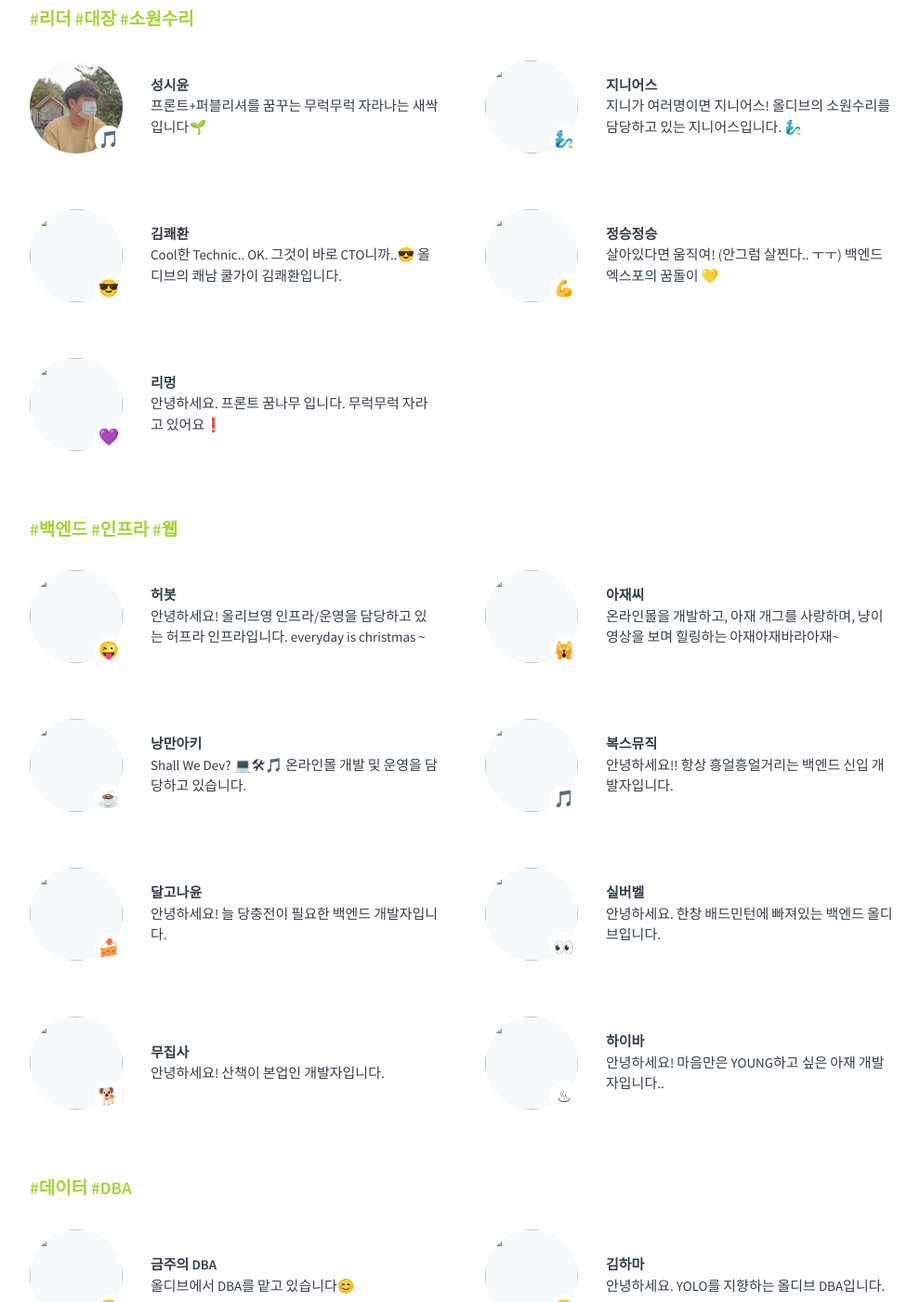
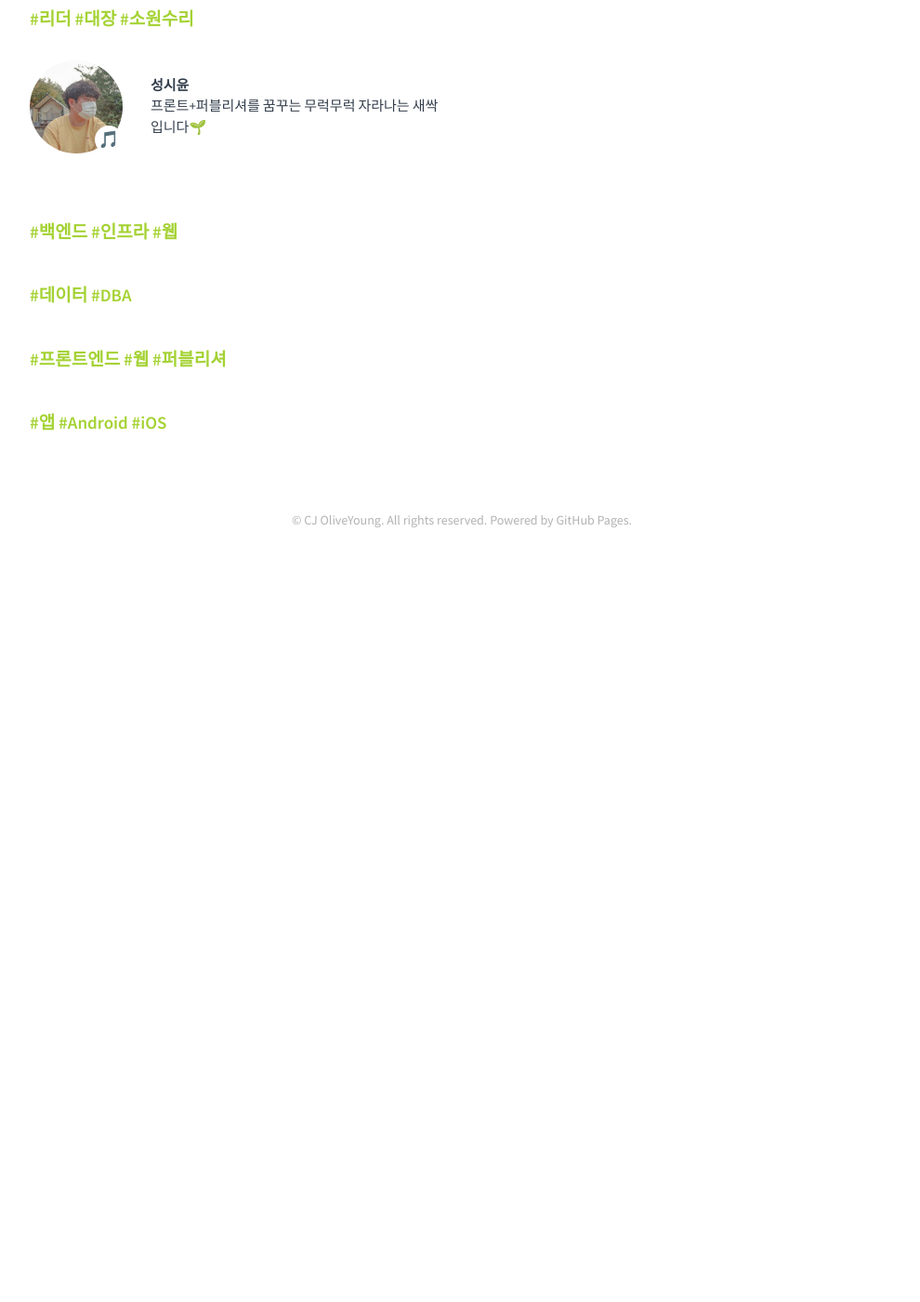
Before and after one commit to devSeeyoon/devseeyoon.github.io, a Jekyll site: the page built from about/index.md, in a window 1280 px wide and 1400 px high, scrolled down 1447 px. Shown: the whole window at 93% size, without its empty margins (143-1133 px from the left). Built offline with Jekyll 4.4.1, drawn with Linux system fonts in a browser that asks for light colours; after the commit the page ends 2047 px from its top, so only the background shows below that; some of the changed text lies outside the part shown.

Commit message:
남의꺼 삭제 4

```diff
--- a/_data/members.yml
+++ b/_data/members.yml
@@ -7,151 +7,7 @@
 ## comment: 한줄설명
 ## group: 소속 [leader | backend | data | frontend | app]
 
-- id: 834588
-  name: 개발요정
-  emoji: 🧚‍♀️
-  comment: 모바일 앱 개발 및 팀 내 활력소를 담당하고 있는 개발요정입니다. 잘 부탁드립니다!
-  group: app
 
-- id: 834631
-  name: 주리랑
-  emoji: 🐯
-  comment: 안녕하세요! 올디브에서 온라인몰 전시/상품을 담당하고 있는 새싹 개발자입니다.
-  group: frontend
-
-- id: 831341
-  name: 허봇
-  emoji: 😜
-  comment: 안녕하세요! 올리브영 인프라/운영을 담당하고 있는 허프라 인프라입니다. everyday is christmas ~
-  group: backend
-
-- id: 834560
-  name: 칼퇴요정
-  emoji: ⌚
-  comment: 안녕하세요!! 온라인몰 개발을 맡고 있습니다! 퇴근시간 되면 사라집니다.
-  group: backend
-  drop: true
-
-- id: 834561
-  name: 피로그래머
-  emoji: 🧟‍
-  comment: 늘 피곤한 상태의 개발자입니다. 10년째 묵직함이 있는 개발자를 꿈 꾸고 있습니다.
-  group: backend
-  drop: true
-
-- id: 834765
-  name: 개발새발자
-  emoji: 🐶
-  comment: 개발새발 코딩하며 성장하려고 하는 프론트엔드 개발자입니다. 만반잘부~👋
-  group: frontend
-
-- id: 834770
-  name: 낭만아키
-  emoji: ☕
-  comment: Shall We Dev? 💻🛠🎵 온라인몰 개발 및 운영을 담당하고 있습니다.
-  group: backend
-
-- id: 834726
-  emoji: 🙀
-  name: 아재씨
-  comment: 온라인몰을 개발하고, 아재 개그를 사랑하며, 냥이 영상을 보며 힐링하는 아재아재바라아재~
-  group: backend
-
-- id : 834840
-  emoji : 💪
-  name : 의지수
-  comment : 의지로 앱개발을 하고있습니다 :)
-  group: app
-
-- id: 834837
-  emoji: 😻
-  name: 홍시홍
-  comment: 치즈냥이 홍시님의 집사를 맡고있는 신입 프론트엔드 개발자입니다.🐣
-  group: frontend
-
-- id: 834838
-  emoji: 🎵
-  name: 복스뮤직
-  comment: 안녕하세요!! 항상 흥얼흥얼거리는 백엔드 신입 개발자입니다.
-  group: backend
-
-- id: 834836
-  emoji: 💍
-  name: 럭셔Lee
-  comment: 안녕하세요~! 럭셔리한 삶을 지향하는 iOS 신입 개발자입니다.
-  group: app
-
-- id: 834865
-  emoji: 😍
-  name: 금주의 DBA
-  comment: 올디브에서 DBA를 맡고 있습니다😊
-  group: data
-
-- id: 834893
-  emoji: 🍰
-  name: 달고나윤
-  comment: 안녕하세요! 늘 당충전이 필요한 백엔드 개발자입니다.
-  group: backend
-
-- id: 834898
-  emoji: 🔥
-  name: 혜밍웨이
-  comment: 안녕하세요. 올디브의 iOS 개발자입니다. 부업은 불주먹 송편이 집사에요. 🔥
-  group: app
-
-- id: 834907
-  emoji: 🕷
-  name: 마블리셔
-  comment: Marvel Cinematic Universe 영화를 사랑하는 퍼블리셔입니다.
-  group: frontend
-
-- id: 834910
-  emoji: 😀
-  name: 김하마
-  comment: 안녕하세요. YOLO를 지향하는 올디브 DBA입니다.
-  group: data
-
-- id : 834986
-  emoji : 👀
-  name : 실버벨
-  comment : 안녕하세요. 한창 배드민턴에 빠져있는 백엔드 올디브입니다.
-  group : backend
-
-- id: 834987
-  emoji: 💜
-  name: 리멍
-  comment: 안녕하세요. 프론트 꿈나무 입니다. 무럭무럭 자라고 있어요❗
-  group: leader
-
-- id: 834001
-  emoji: 🧞‍♂️
-  name: 지니어스
-  comment: 지니가 여러명이면 지니어스! 올디브의 소원수리를 담당하고 있는 지니어스입니다. 🧞‍♂️
-  group: leader
-
-- id: 834002
-  emoji: 😎️
-  name: 김쾌환
-  comment: Cool한 Technic.. OK. 그것이 바로 CTO니까..😎 올디브의 쾌남 쿨가이 김쾌환입니다.
-  group: leader
-
-- id: 834981
-  emoji: 💪
-  name: 정승정승
-  comment: 살아있다면 움직여! (안그럼 살찐다.. ㅜㅜ) 백엔드 엑스포의 꿈돌이 💛
-  group: leader
-
-- id : 835011
-  emoji : ♨
-  name : 하이바
-  comment : 안녕하세요! 마음만은 YOUNG하고 싶은 아재 개발자입니다..
-  group : backend
-
-- id : 835010
-  emoji : 🐕
-  name : 무집사
-  comment : 안녕하세요! 산책이 본업인 개발자입니다.
-  group : backend
 
 - id : 000000
   emoji : 🎵
```
Also changed, not shown: about/img/000000.jpg (renamed from about/img/000000.jpeg).
